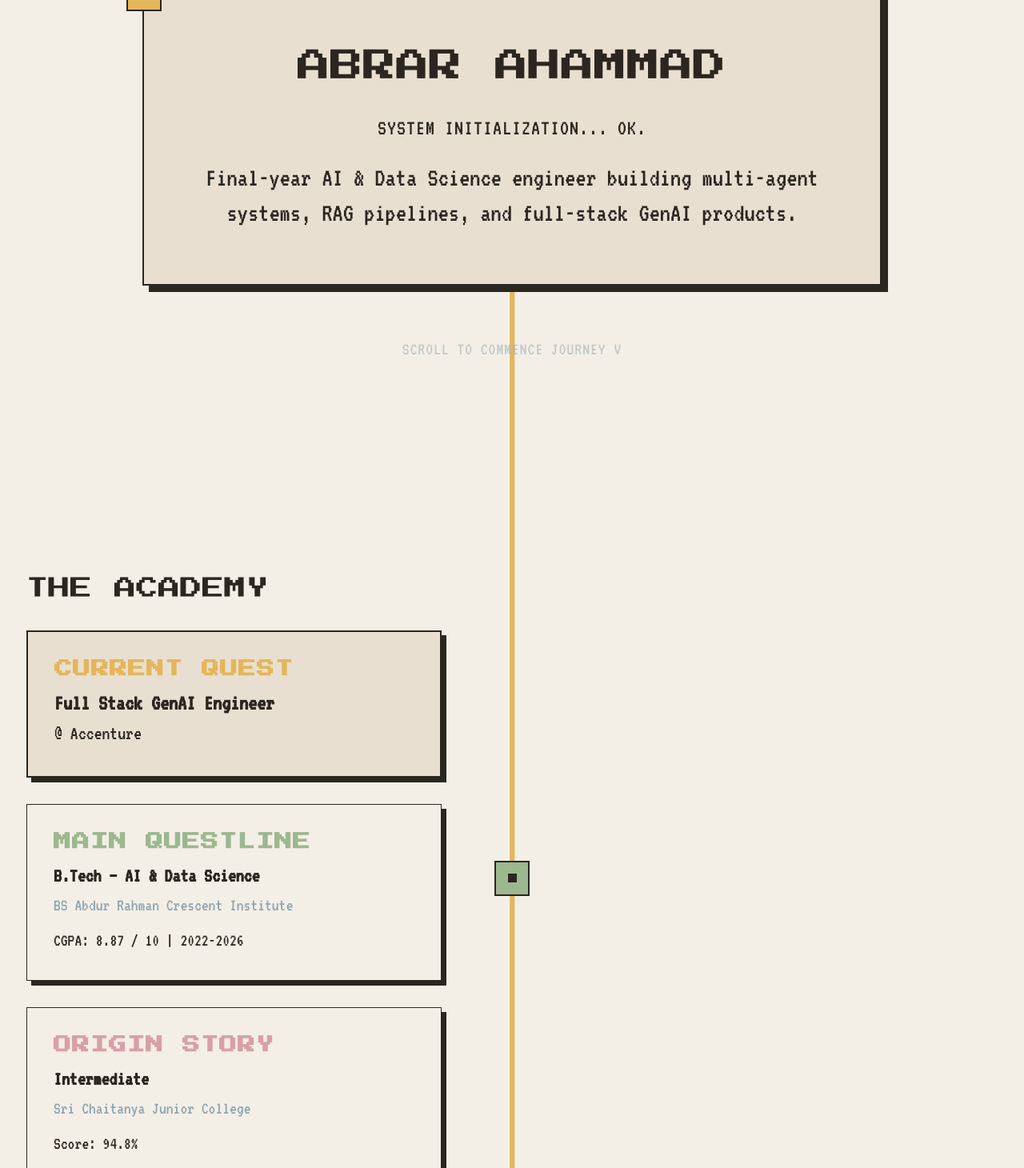
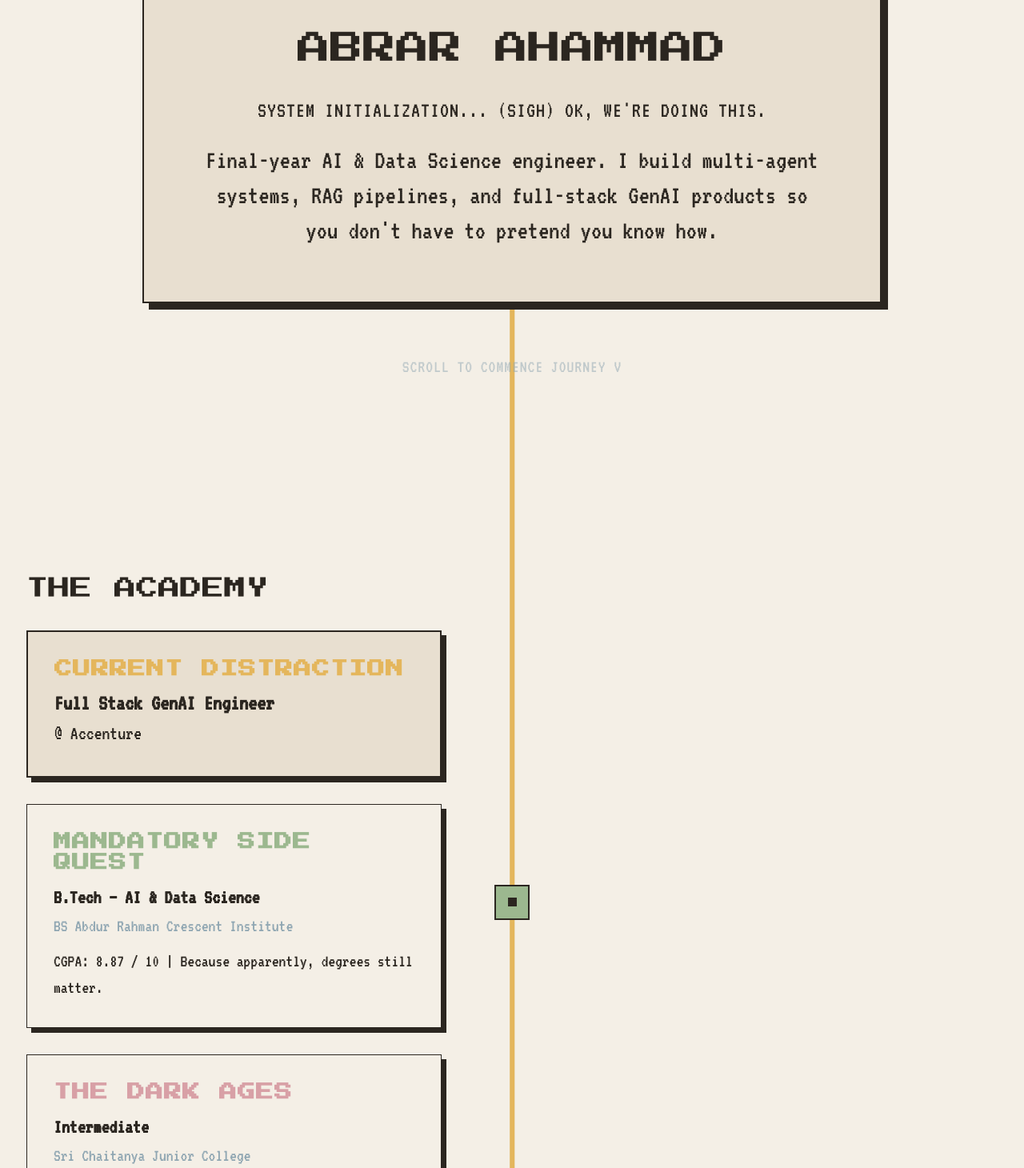
Before and after one commit to Abrar0604/abrar, a React (Vite) app: page / in a window 1280 px wide. Shown: the part 210-1670 px from the top of the page at 80% size. Built offline with nearby package versions, Linux system fonts and the light colour scheme.

Commit message:
Added some sass and sarcasm to the portfolio

```diff
--- a/src/components/AcademySection.tsx
+++ b/src/components/AcademySection.tsx
@@ -17,21 +17,21 @@ export default function AcademySection() {
       <div className="md:w-1/2 md:pr-16 text-left">
         <h2 className="font-display text-xl mb-6 text-[#2B2620]">THE ACADEMY</h2>
         <div className="ink-border p-6 bg-[#E8DFD0] shadow-[6px_6px_0_0_#2B2620] mb-6">
-          <h3 className="dot-matrix text-[#E4B65C] mb-2 font-bold">CURRENT QUEST</h3>
+          <h3 className="dot-matrix text-[#E4B65C] mb-2 font-bold">CURRENT DISTRACTION</h3>
           <p className="text-xl font-bold">Full Stack GenAI Engineer</p>
           <p className="text-lg">@ Accenture</p>
         </div>
         <div className="ink-border-thin p-6 bg-[#F4EFE6] shadow-[6px_6px_0_0_#2B2620] mb-6">
-          <h3 className="dot-matrix text-[#9CB88F] mb-2 font-bold">MAIN QUESTLINE</h3>
+          <h3 className="dot-matrix text-[#9CB88F] mb-2 font-bold">MANDATORY SIDE QUEST</h3>
           <p className="text-lg font-bold">B.Tech — AI &amp; Data Science</p>
           <p className="text-base text-[#8FA6B2]">BS Abdur Rahman Crescent Institute</p>
-          <p className="text-base mt-2">CGPA: 8.87 / 10 | 2022-2026</p>
+          <p className="text-base mt-2">CGPA: 8.87 / 10 | Because apparently, degrees still matter.</p>
         </div>
         <div className="ink-border-thin p-6 bg-[#F4EFE6] shadow-[6px_6px_0_0_#2B2620]">
-          <h3 className="dot-matrix text-[#D8A0A6] mb-2 font-bold">ORIGIN STORY</h3>
+          <h3 className="dot-matrix text-[#D8A0A6] mb-2 font-bold">THE DARK AGES</h3>
           <p className="text-lg font-bold">Intermediate</p>
           <p className="text-base text-[#8FA6B2]">Sri Chaitanya Junior College</p>
-          <p className="text-base mt-2">Score: 94.8%</p>
+          <p className="text-base mt-2">Score: 94.8% (Yes, I was a nerd).</p>
         </div>
       </div>
       <div className="hidden md:block md:w-1/2"></div>
--- a/src/components/HeroSection.tsx
+++ b/src/components/HeroSection.tsx
@@ -16,10 +16,10 @@ export default function HeroSection() {
 
         <h1 className="font-display text-xl md:text-3xl mb-6 text-[#2B2620]">ABRAR AHAMMAD</h1>
         <p className="dot-matrix text-lg md:text-xl text-[#2B2620] mb-4">
-          SYSTEM INITIALIZATION... OK.
+          SYSTEM INITIALIZATION... (SIGH) OK, WE'RE DOING THIS.
         </p>
         <p className="text-xl md:text-2xl text-[#2B2620]">
-          Final-year AI &amp; Data Science engineer building multi-agent systems, RAG pipelines, and full-stack GenAI products.
+          Final-year AI &amp; Data Science engineer. I build multi-agent systems, RAG pipelines, and full-stack GenAI products so you don't have to pretend you know how.
         </p>
       </div>
       <div className="mt-12 text-[#8FA6B2] dot-matrix animate-pulse">
--- a/src/components/ProjectsSection.tsx
+++ b/src/components/ProjectsSection.tsx
@@ -41,17 +41,17 @@ export default function ProjectsSection() {
                   </div>
 
                   <div className="mb-4">
-                    <h4 className="dot-matrix text-[#9CB88F] font-bold mb-1">BRIEFING</h4>
+                    <h4 className="dot-matrix text-[#9CB88F] font-bold mb-1">THE "EASY" IDEA</h4>
                     <p className="text-lg leading-relaxed">{proj.missionBriefing}</p>
                   </div>
 
                   <div className="mb-4">
-                    <h4 className="dot-matrix text-[#D8A0A6] font-bold mb-1">CHALLENGE</h4>
+                    <h4 className="dot-matrix text-[#D8A0A6] font-bold mb-1">WHY I ALMOST QUIT TECH</h4>
                     <p className="text-lg leading-relaxed">{proj.bossChallenge}</p>
                   </div>
 
                   <div>
-                    <h4 className="dot-matrix text-[#E4B65C] font-bold mb-1">LOOT / RESULTS</h4>
+                    <h4 className="dot-matrix text-[#E4B65C] font-bold mb-1">WHAT I SURVIVED WITH</h4>
                     <ul className="list-none space-y-1">
                       {proj.lootStats.map((stat, i) => (
                         <li key={i} className="text-lg flex items-start gap-2">
--- a/src/components/SummitSection.tsx
+++ b/src/components/SummitSection.tsx
@@ -20,9 +20,9 @@ export default function SummitSection() {
 
         <div className="ink-border p-8 bg-[#E8DFD0] shadow-[8px_8px_0_0_#2B2620] mb-8 text-left">
           <p className="text-xl leading-relaxed">
-            Abrar is seeking <strong className="text-[#9CB88F]">AI/ML Engineering</strong>, <strong className="text-[#D8A0A6]">Full Stack</strong>, and <strong className="text-[#E4B65C]">Data Science</strong> roles.
+            Abrar is currently seeking <strong className="text-[#9CB88F]">AI/ML Engineering</strong>, <strong className="text-[#D8A0A6]">Full Stack</strong>, and <strong className="text-[#E4B65C]">Data Science</strong> roles.
             <br/><br/>
-            Ready to build production-grade intelligent systems from day one.
+            Ready to build production-grade intelligent systems from day one... or at least fix the broken ones you already have. Your call.
           </p>
         </div>
 
--- a/src/components/TrophySection.tsx
+++ b/src/components/TrophySection.tsx
@@ -24,7 +24,7 @@ export default function TrophySection() {
               <span className="font-display text-2xl text-[#C9C0AF]">?</span>
             </div>
             <p className="dot-matrix text-[#8FA6B2] text-xl mb-2">CHEST EMPTY</p>
-            <p className="text-lg">No certifications collected yet. Awaiting new achievements.</p>
+            <p className="text-lg">No certifications collected yet. I prefer building things that actually work over hoarding PDF badges. (I'll get around to it eventually).</p>
           </div>
         ) : (
           <div className="space-y-4">
```
